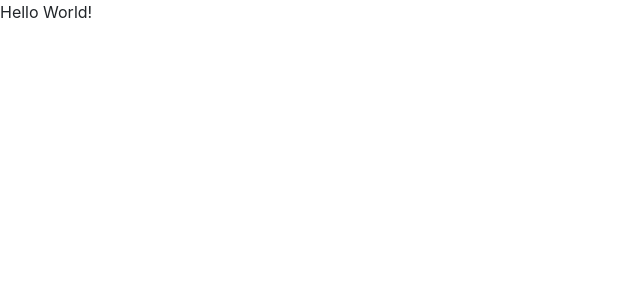
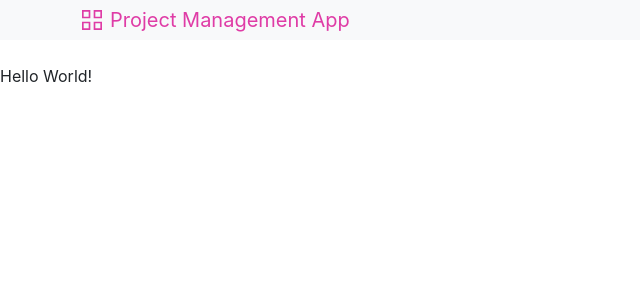
Before and after one commit to Buyaki01/graphql-mern-project-management-app, a React (Create React App) app in the folder client/: page / in a window 1280 px wide. Shown: the top 300 px of the page, without its empty margins (0-640 px from the left). Built offline with nearby package versions, Linux system fonts and the light colour scheme.

Commit message:
Add the Header component

```diff
--- a/client/src/App.js
+++ b/client/src/App.js
@@ -1,8 +1,13 @@
+import Header from "./components/Header";
+
 function App() {
   return (
-    <div>
-      Hello World!
-    </div>
+    <>
+      <Header />
+      <div>
+        Hello World!
+      </div>
+    </>
   );
 }
 
--- /dev/null
+++ b/client/src/components/Header.jsx
@@ -0,0 +1,21 @@
+import { GrProjects } from "react-icons/gr"
+
+const Header = () => {
+  return (
+    <nav className="navbar bg-light mb-4 p-0">
+      <div className="container">
+        <a
+          className="navbar-brand"
+          href="/"
+        >
+          <div className="d-flex align-items-center gap-2">
+            <GrProjects />
+            <div>Project Management App</div>
+          </div>
+        </a>
+      </div>
+    </nav>
+  )
+}
+
+export default Header
```
